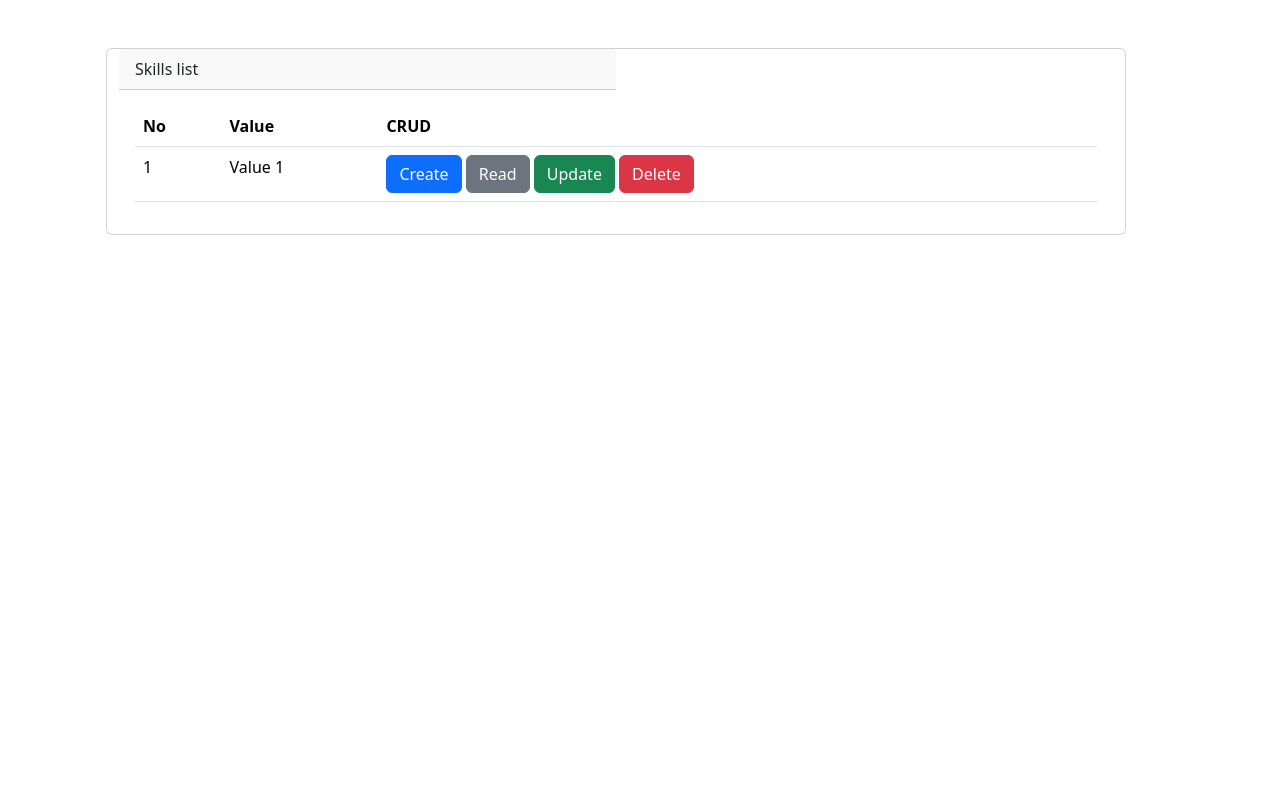
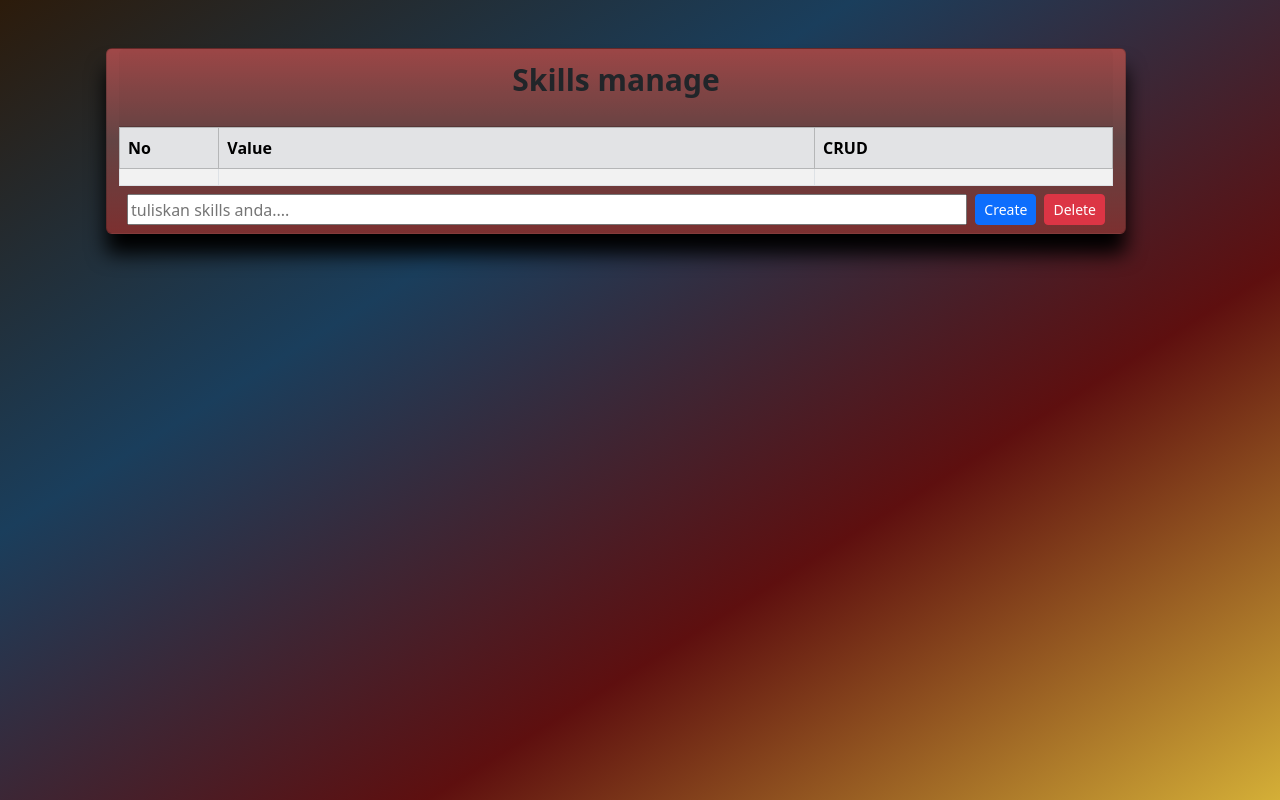
Before and after one commit to umar-haddad/PPKD_Person_web, a website: page skill.html in a window 1280 px wide. Drawn offline with nearby package versions, Linux system fonts and the light colour scheme.

Commit message:
ubah skill

```diff
--- a/skill.html
+++ b/skill.html
@@ -7,41 +7,90 @@
     <link
       rel="stylesheet"
       href="https://cdn.jsdelivr.net/npm/bootstrap@5.3.6/dist/css/bootstrap.min.css" />
+    <style>
+      body {
+        margin: 0;
+        position: relative;
+        background-image: linear-gradient(
+          to bottom right,
+          #2c1b0b,
+          #1a3e5c,
+          #5e0f0f,
+          #d4af37
+        );
+        background-attachment: fixed;
+      }
+
+      .card {
+        box-shadow: 0 20px 20px black;
+        background-image: linear-gradient(
+          to bottom,
+          rgb(160, 72, 72),
+          rgb(99, 68, 68),
+          rgb(124, 48, 48)
+        );
+      }
+
+      @media screen and (max-width: 768px) {
+        .card p b {
+          font-size: 20px;
+        }
+        .placeInput {
+          justify-content: center;
+          display: flex;
+        }
+        .placeInput button {
+
+        }
+      }
+    </style>
   </head>
   <body>
     <div class="container">
       <div class="row p-4 container">
         <div class="row p-4">
           <div class="card col-12">
-            <div class="card-header col-6 justify-content-center">
-              Skills list
+            <div class="card-header justify-content-center d-flex">
+              <p style="font-size: 30px"><b>Skills manage</b></p>
             </div>
-            <div class="card-body">
-              <table class="table">
-                <thead>
+            <div class="card-body p-0">
+              <div class="table-responsive-wrapper">
+                <table class="table table-bordered table-striped m-0">
+                  <thead class="table-secondary">
                     <tr>
-                    <th>No</th>
-                    <th>Value</th>
-                    <th>CRUD</th>
+                      <th style="width: 10%">No</th>
+                      <th style="width: 60%">Value</th>
+                      <th style="width: 30%">CRUD</th>
                     </tr>
                   </thead>
                   <tbody>
                     <tr>
-                    <td>1</td>
-                    <td class="">Value 1</td>
-                    <td>
-                      <button class="btn btn-primary">Create</button>
-                      <button class="btn btn-secondary">Read</button>
-                      <button class="btn btn-success">Update</button>
-                      <button class="btn btn-danger">Delete</button>
-                    </td>
+                      <td id="number"></td>
+                      <td id="value"></td>
+                      <td
+                        class="text-center btn-group-responsive"
+                        id="update"></td>
                     </tr>
                   </tbody>
                 </table>
+                <div class="placeInput justify-content-end d-flex p-2">
+                  <input
+                    class="col"
+                    type="text"
+                    id="text"
+                    name="text"
+                    placeholder="tuliskan skills anda...." />
+                  <button class="btn btn-primary btn-sm mx-2" id>Create</button>
+                  <button class="btn btn-danger btn-sm">Delete</button>
                 </div>
               </div>
             </div>
           </div>
         </div>
+      </div>
+    </div>
+    <script>
+      function skillManage() {}
+    </script>
   </body>
 </html>
```
Lines whose indentation alone changed are shown as unchanged.
